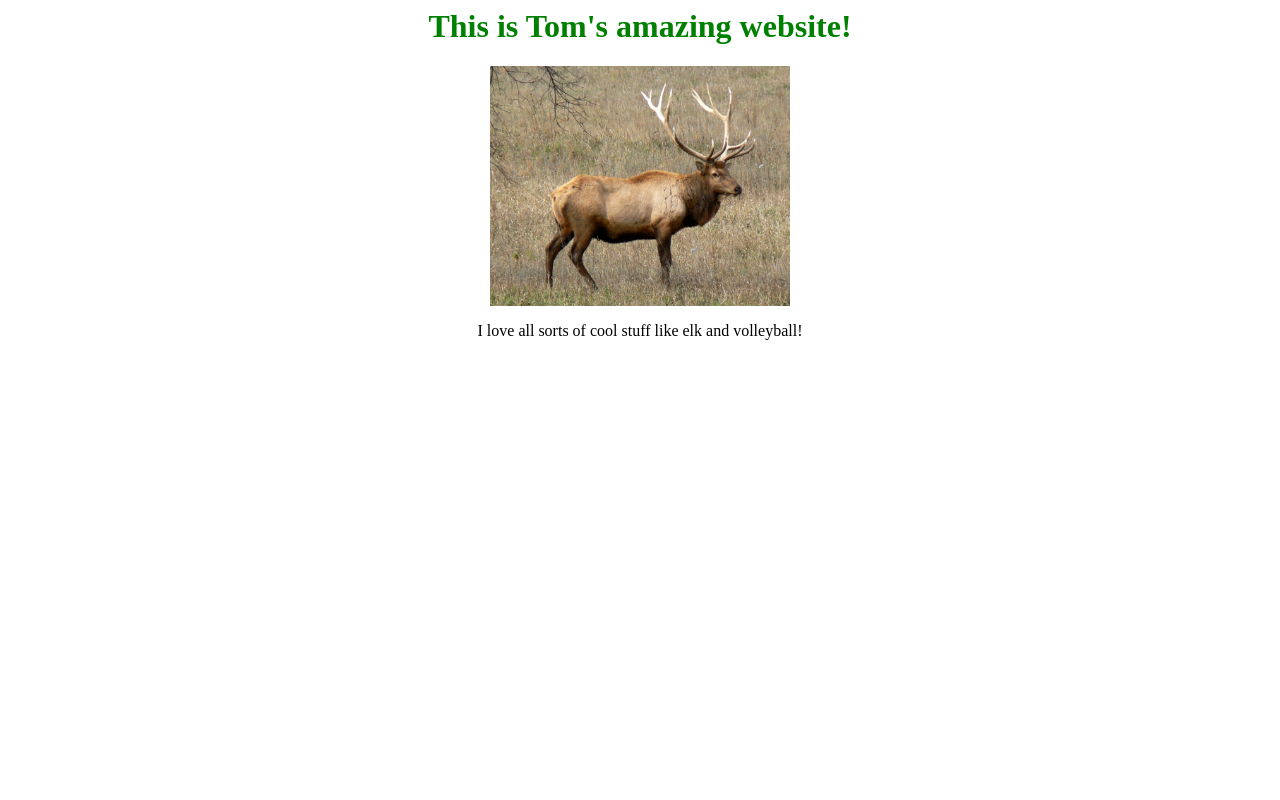
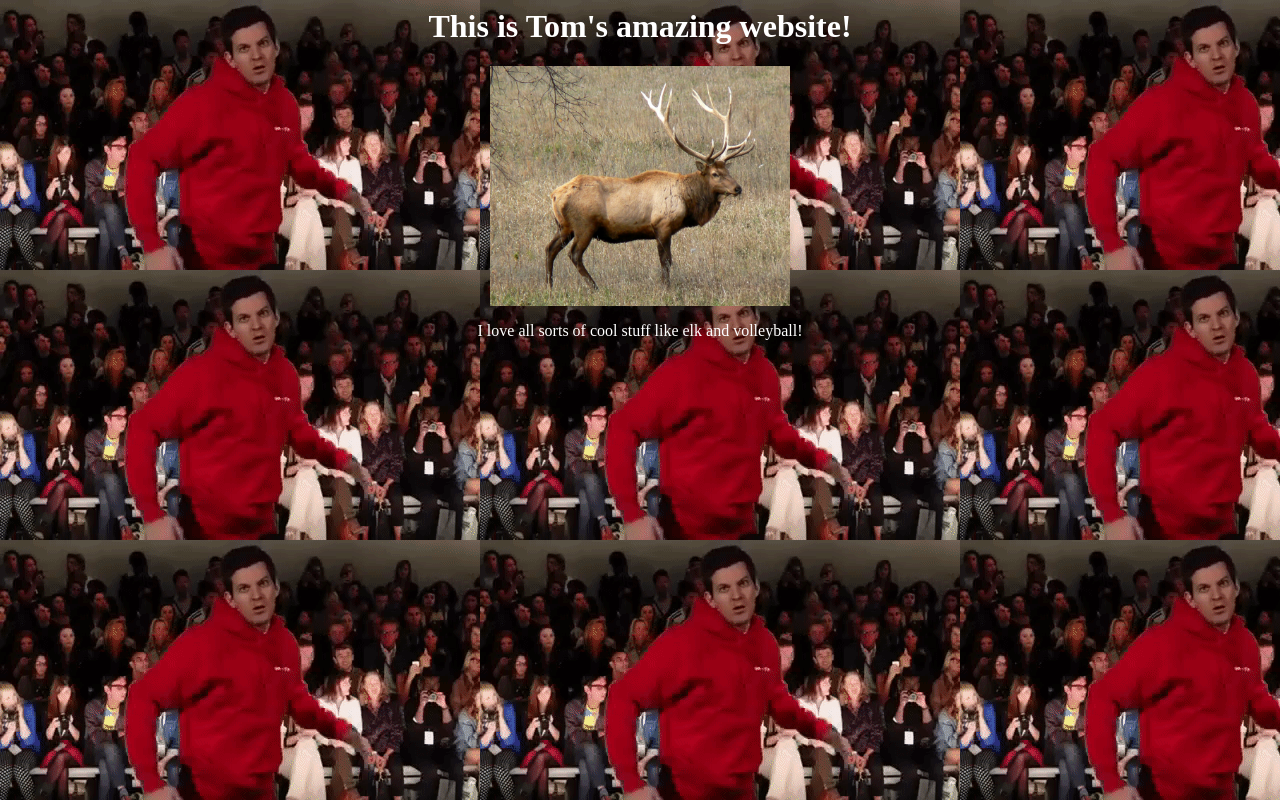
Before and after one commit to gaweenbob/gaweenbob.github.io, a plain HTML site: page index.html in a window 1280 px wide. Drawn offline with Linux system fonts and the light colour scheme.

Commit message:
Killer background

```diff
--- a/index.html
+++ b/index.html
@@ -1,13 +1,18 @@
 <html>
   <head>
     <style>
+      body {
+        background-image: url("dancer.gif");
+      }
+
       h1 {
         text-align: center;
-        color: green;
+        color: white;
       }
 
       p {
         text-align: center;
+        color: white;
       }
 
       img.elk-pic {
```
Also changed, not shown: dancer.gif (added).
